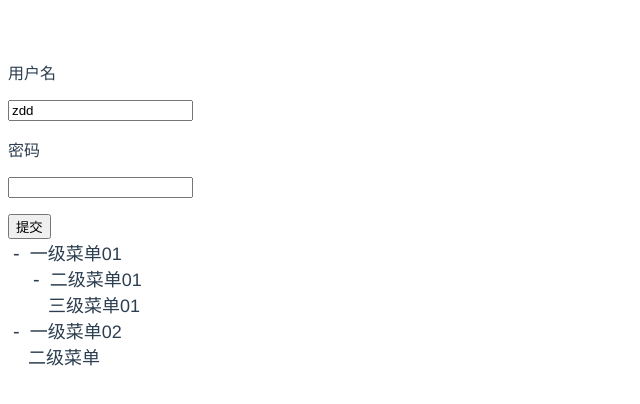
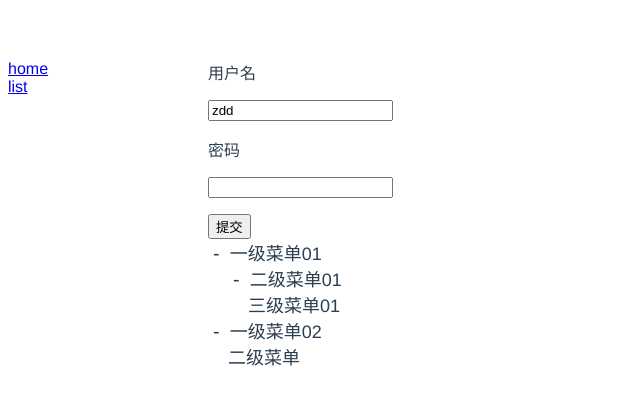
Before and after one commit to zhdh8/my-vue-app, a Vue app: page /#/ in a window 1280 px wide. Shown: the top 404 px of the page, without its empty margins (0-640 px from the left). Built offline with nearby package versions, Linux system fonts and the light colour scheme.

Commit message:
fix: vue-router

```diff
--- a/src/App.vue
+++ b/src/App.vue
@@ -7,7 +7,14 @@
       <span>{{ todo.text }}</span>
     </todo-list> -->
     <!-- <z-button disabled @click="submit($event)">提交</z-button> -->
-    <router-view />
+    <div class="aside">
+      <router-link to="/">home</router-link>
+      <br>
+      <router-link to="/list/2">list {{ $route.params.id }}</router-link>
+    </div>
+    <div class="main">
+      <router-view />
+    </div>
   </div>
 </template>
 
@@ -46,10 +53,19 @@ export default {
 
 <style>
 #app {
+  display: flex;
+  margin-top: 60px;
   font-family: 'Avenir', Helvetica, Arial, sans-serif;
   -webkit-font-smoothing: antialiased;
   -moz-osx-font-smoothing: grayscale;
   color: #2c3e50;
-  margin-top: 60px;
+}
+
+.aside {
+  width: 200px;
+}
+
+.main {
+  flex: 1;
 }
 </style>
--- /dev/null
+++ b/src/pages/list.vue
@@ -0,0 +1,16 @@
+<template>
+  <div>
+    list {{ id }}
+  </div>
+</template>
+
+<script>
+export default {
+  name: 'list',
+  props: ['id'],
+}
+</script>
+
+<style>
+
+</style>
--- a/src/router/index.js
+++ b/src/router/index.js
@@ -1,7 +1,42 @@
+import Vue from 'vue'
+import VueRouter from 'vue-router'
 
-export default [
+import Notify from '@/components/Notify'
+
+Vue.use(VueRouter)
+
+const routes =  [
   {
     path: '/',
-    component: () => import('@/pages/index')
+    component: () => import('@/pages/index'),
+  },
+  {
+    path: '/list/:id',
+    component: () => import('@/pages/list'),
+    props: true, // 把path的id参数以组件属性的形式可以获取到
+    meta: {
+      auth: true,
+    },
   },
 ]
+
+const router = new VueRouter({
+  routes,
+})
+
+// 全局路由守卫
+router.beforeEach((to, from, next) => {
+
+  const isLogin = window.sessionStorage.getItem('token') || false
+
+  if (to.meta.auth && !isLogin) {
+    Vue.prototype.$create(Notify, {
+      tips: '请登录',
+      duration: '3000',
+    }).show()
+    next('/')
+  }
+  else next()
+})
+
+export default router
```
Also changed, not shown: src/main.js (+1 -6 lines), src/router/zRouter.js (added).
